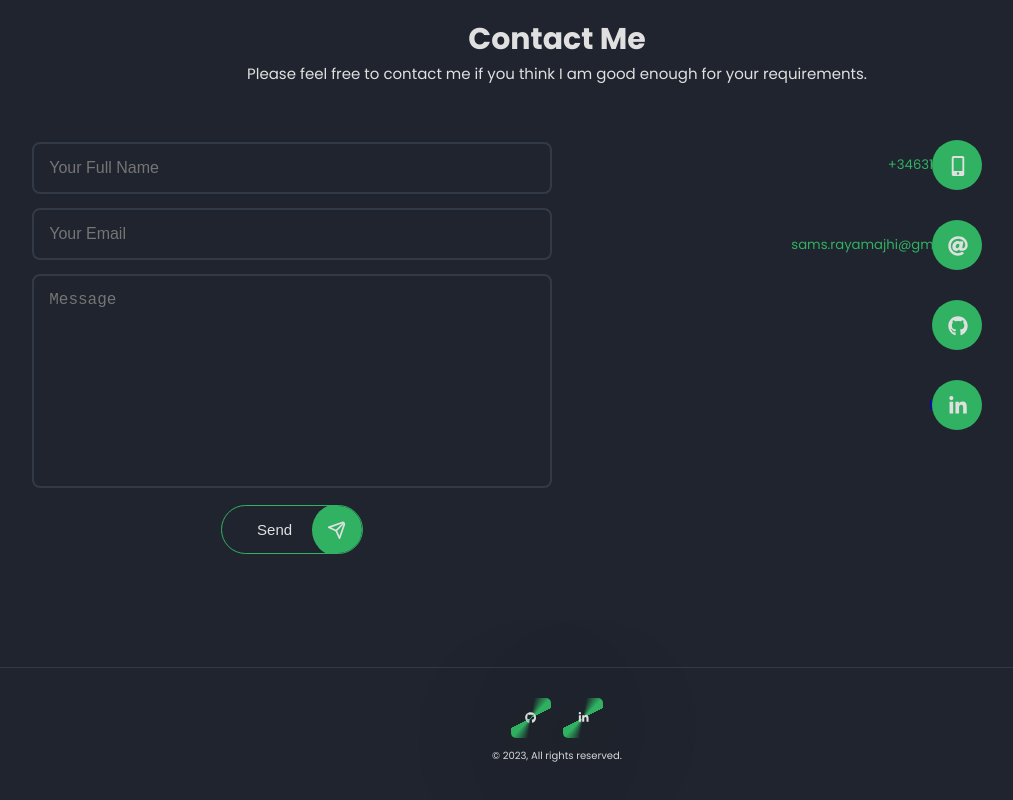
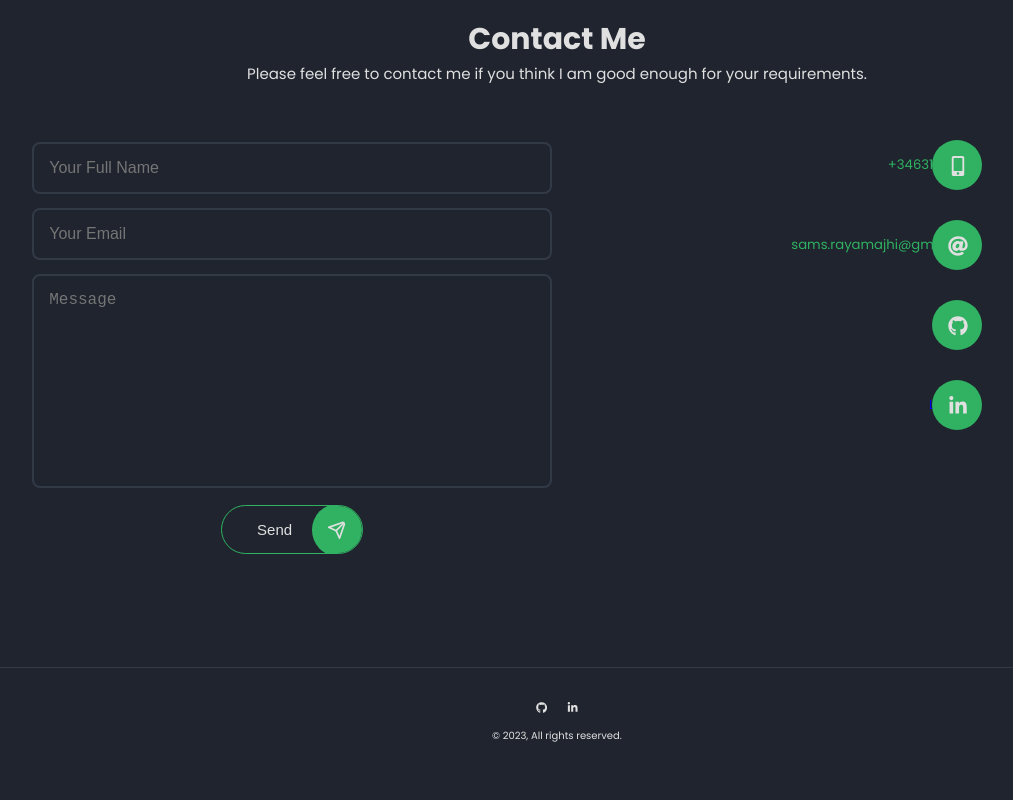
Before and after one commit to SumanRayamajhi/Personal-Portfolio, a React (Create React App) app in the folder portfolio/: page /#home in a window 1280 px wide. Shown: the part 2748-3548 px from the top of the page, without its empty margins (83-1096 px from the left). Built offline with nearby package versions, Linux system fonts and the light colour scheme.

Commit message:
change link style of footer icon

```diff
--- a/portfolio/src/components/footer/footer.css
+++ b/portfolio/src/components/footer/footer.css
@@ -25,26 +25,6 @@
   column-gap: 1.25rem;
 }
 
-.box {
-  position: relative;
-  width: 4rem;
-  height: 4rem;
-  background: repeating-conic-gradient(
-    from 45deg,
-    var(--main-color) 0%,
-    var(--main-color) 5%,
-    transparent 5%,
-    transparent 40%,
-    var(--main-color) 50%
-  );
-  animation: rotating 2s linear infinite;
-  border-radius: 0.5rem;
-  filter: drop-shadow(0 15px 50px #000);
-  display: flex;
-  justify-content: center;
-  align-items: center;
-}
-
 .footer__copy {
   display: block;
   margin-top: 1rem;
```
